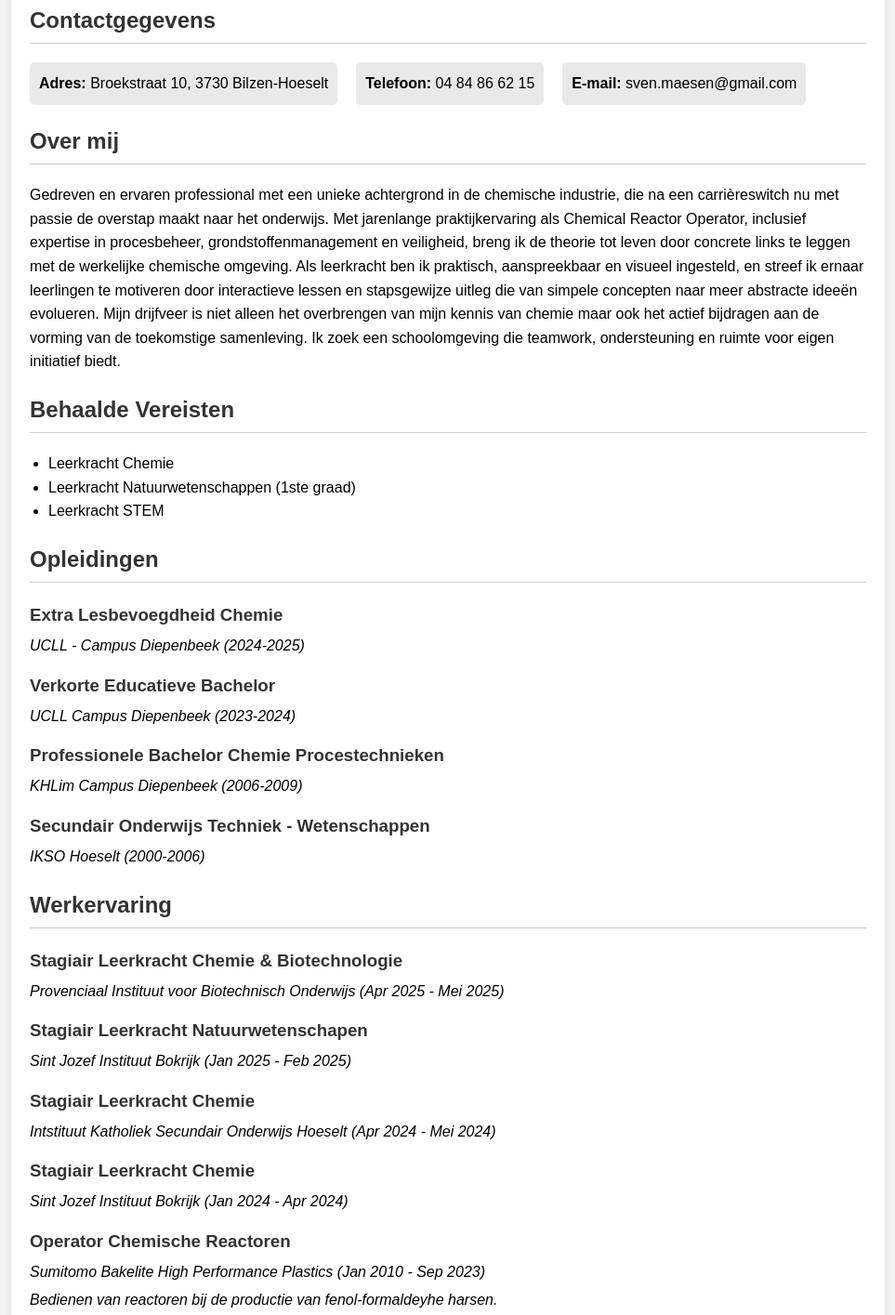
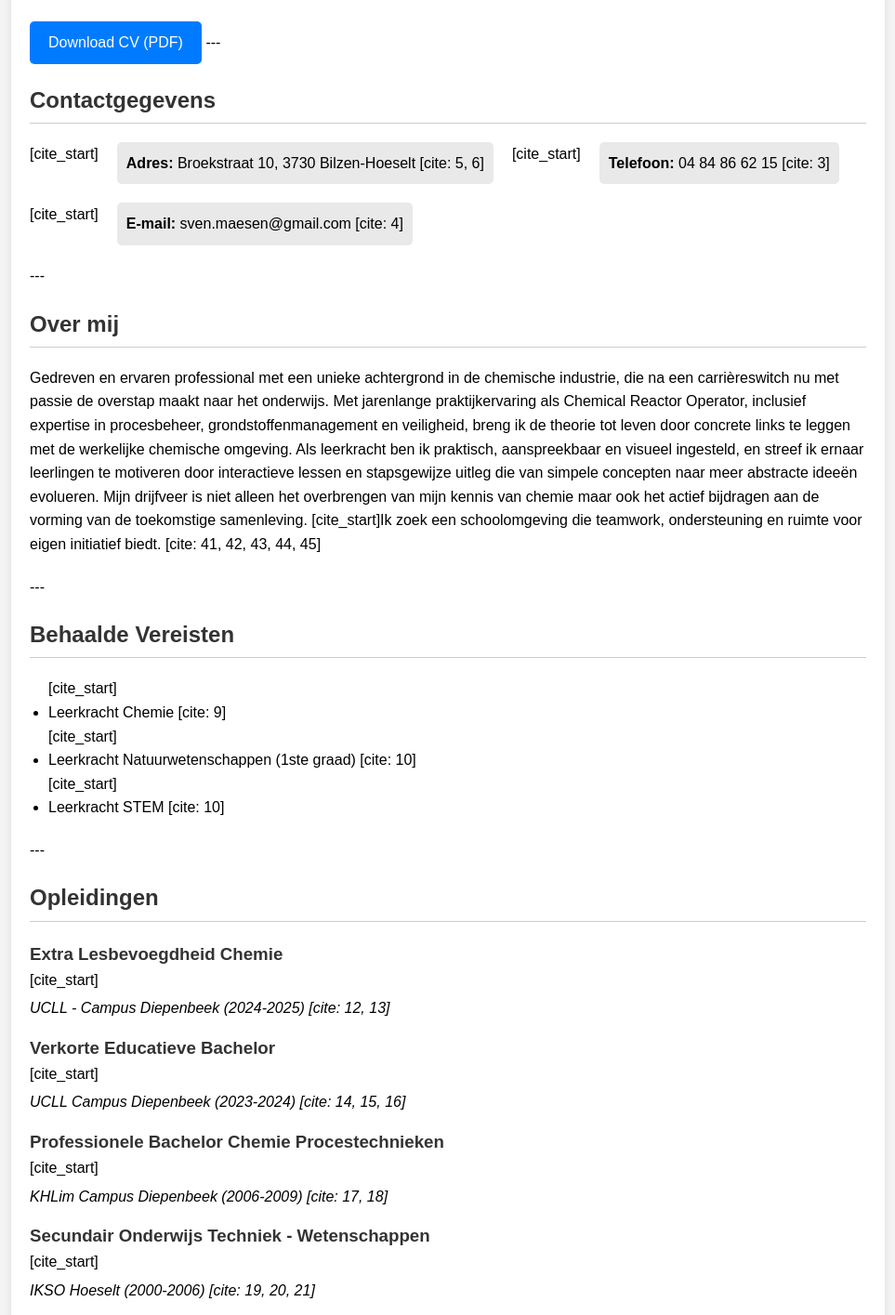
Before and after one commit to T0mt4ru/CV, a plain HTML site: page index.html in a window 1280 px wide. Shown: the part 143-1558 px from the top of the page at 93% size, without its empty margins (158-1121 px from the left). Drawn offline with Linux system fonts and the light colour scheme.

Commit message:
Update index.html

```diff
--- a/index.html
+++ b/index.html
@@ -63,6 +63,21 @@
         .about-me {
             white-space: pre-wrap;
         }
+        .download-button {
+            display: inline-block;
+            margin-top: 20px;
+            padding: 10px 20px;
+            font-size: 16px;
+            color: #fff;
+            background-color: #007BFF;
+            border: none;
+            border-radius: 5px;
+            cursor: pointer;
+            text-decoration: none;
+        }
+        .download-button:hover {
+            background-color: #0056b3;
+        }
     </style>
 </head>
 <body>
@@ -72,71 +87,74 @@
         <h1>Sven Maesen</h1>
     </header>
 
+    <a href="CV_Maesen_Sven_2025.pdf" download="CV_Maesen_Sven_2025.pdf" class="download-button">Download CV (PDF)</a>
+
+    ---
     <div class="section">
         <h2>Contactgegevens</h2>
         <ul class="contact-info">
-            <li><strong>Adres:</strong> Broekstraat 10, 3730 Bilzen-Hoeselt</li>
-            <li><strong>Telefoon:</strong> 04 84 86 62 15</li>
-            <li><strong>E-mail:</strong> sven.maesen@gmail.com</li>
+            [cite_start]<li><strong>Adres:</strong> Broekstraat 10, 3730 Bilzen-Hoeselt [cite: 5, 6]</li>
+            [cite_start]<li><strong>Telefoon:</strong> 04 84 86 62 15 [cite: 3]</li>
+            [cite_start]<li><strong>E-mail:</strong> sven.maesen@gmail.com [cite: 4]</li>
         </ul>
     </div>
-
+    ---
     <div class="section">
         <h2>Over mij</h2>
-        <p class="about-me">Gedreven en ervaren professional met een unieke achtergrond in de chemische industrie, die na een carrièreswitch nu met passie de overstap maakt naar het onderwijs. Met jarenlange praktijkervaring als Chemical Reactor Operator, inclusief expertise in procesbeheer, grondstoffenmanagement en veiligheid, breng ik de theorie tot leven door concrete links te leggen met de werkelijke chemische omgeving. Als leerkracht ben ik praktisch, aanspreekbaar en visueel ingesteld, en streef ik ernaar leerlingen te motiveren door interactieve lessen en stapsgewijze uitleg die van simpele concepten naar meer abstracte ideeën evolueren. Mijn drijfveer is niet alleen het overbrengen van mijn kennis van chemie maar ook het actief bijdragen aan de vorming van de toekomstige samenleving. Ik zoek een schoolomgeving die teamwork, ondersteuning en ruimte voor eigen initiatief biedt.</p>
+        <p class="about-me">Gedreven en ervaren professional met een unieke achtergrond in de chemische industrie, die na een carrièreswitch nu met passie de overstap maakt naar het onderwijs. Met jarenlange praktijkervaring als Chemical Reactor Operator, inclusief expertise in procesbeheer, grondstoffenmanagement en veiligheid, breng ik de theorie tot leven door concrete links te leggen met de werkelijke chemische omgeving. Als leerkracht ben ik praktisch, aanspreekbaar en visueel ingesteld, en streef ik ernaar leerlingen te motiveren door interactieve lessen en stapsgewijze uitleg die van simpele concepten naar meer abstracte ideeën evolueren. Mijn drijfveer is niet alleen het overbrengen van mijn kennis van chemie maar ook het actief bijdragen aan de vorming van de toekomstige samenleving. [cite_start]Ik zoek een schoolomgeving die teamwork, ondersteuning en ruimte voor eigen initiatief biedt. [cite: 41, 42, 43, 44, 45]</p>
     </div>
-
+    ---
     <div class="section">
         <h2>Behaalde Vereisten</h2>
         <ul class="item-list">
-            <li>Leerkracht Chemie</li>
-            <li>Leerkracht Natuurwetenschappen (1ste graad)</li>
-            <li>Leerkracht STEM</li>
+            [cite_start]<li>Leerkracht Chemie [cite: 9]</li>
+            [cite_start]<li>Leerkracht Natuurwetenschappen (1ste graad) [cite: 10]</li>
+            [cite_start]<li>Leerkracht STEM [cite: 10]</li>
         </ul>
     </div>
-
+    ---
     <div class="section">
         <h2>Opleidingen</h2>
         <div class="education">
             <h3>Extra Lesbevoegdheid Chemie</h3>
-            <p>UCLL - Campus Diepenbeek (2024-2025)</p>
+            [cite_start]<p>UCLL - Campus Diepenbeek (2024-2025) [cite: 12, 13]</p>
         </div>
         <div class="education">
             <h3>Verkorte Educatieve Bachelor</h3>
-            <p>UCLL Campus Diepenbeek (2023-2024)</p>
+            [cite_start]<p>UCLL Campus Diepenbeek (2023-2024) [cite: 14, 15, 16]</p>
         </div>
         <div class="education">
             <h3>Professionele Bachelor Chemie Procestechnieken</h3>
-            <p>KHLim Campus Diepenbeek (2006-2009)</p>
+            [cite_start]<p>KHLim Campus Diepenbeek (2006-2009) [cite: 17, 18]</p>
         </div>
         <div class="education">
             <h3>Secundair Onderwijs Techniek - Wetenschappen</h3>
-            <p>IKSO Hoeselt (2000-2006)</p>
+            [cite_start]<p>IKSO Hoeselt (2000-2006) [cite: 19, 20, 21]</p>
         </div>
     </div>
-
+    ---
     <div class="section">
         <h2>Werkervaring</h2>
         <div class="job">
             <h3>Stagiair Leerkracht Chemie & Biotechnologie</h3>
-            <p>Provenciaal Instituut voor Biotechnisch Onderwijs (Apr 2025 - Mei 2025)</p>
+            [cite_start]<p>Provenciaal Instituut voor Biotechnisch Onderwijs (Apr 2025 - Mei 2025) [cite: 23, 24]</p>
         </div>
         <div class="job">
             <h3>Stagiair Leerkracht Natuurwetenschapen</h3>
-            <p>Sint Jozef Instituut Bokrijk (Jan 2025 - Feb 2025)</p>
+            [cite_start]<p>Sint Jozef Instituut Bokrijk (Jan 2025 - Feb 2025) [cite: 25, 26, 27]</p>
         </div>
         <div class="job">
             <h3>Stagiair Leerkracht Chemie</h3>
-            <p>Intstituut Katholiek Secundair Onderwijs Hoeselt (Apr 2024 - Mei 2024)</p>
+            [cite_start]<p>Intstituut Katholiek Secundair Onderwijs Hoeselt (Apr 2024 - Mei 2024) [cite: 28, 29, 30, 31]</p>
         </div>
         <div class="job">
             <h3>Stagiair Leerkracht Chemie</h3>
-            <p>Sint Jozef Instituut Bokrijk (Jan 2024 - Apr 2024)</p>
+            [cite_start]<p>Sint Jozef Instituut Bokrijk (Jan 2024 - Apr 2024) [cite: 32, 33, 34, 35]</p>
         </div>
         <div class="job">
             <h3>Operator Chemische Reactoren</h3>
-            <p>Sumitomo Bakelite High Performance Plastics (Jan 2010 - Sep 2023)</p>
-            <p>Bedienen van reactoren bij de productie van fenol-formaldeyhe harsen.</p>
+            [cite_start]<p>Sumitomo Bakelite High Performance Plastics (Jan 2010 - Sep 2023) [cite: 36, 37, 38]</p>
+            [cite_start]<p>Bedienen van reactoren bij de productie van fenol-formaldeyhe harsen. [cite: 39]</p>
         </div>
     </div>
 </div>
```
